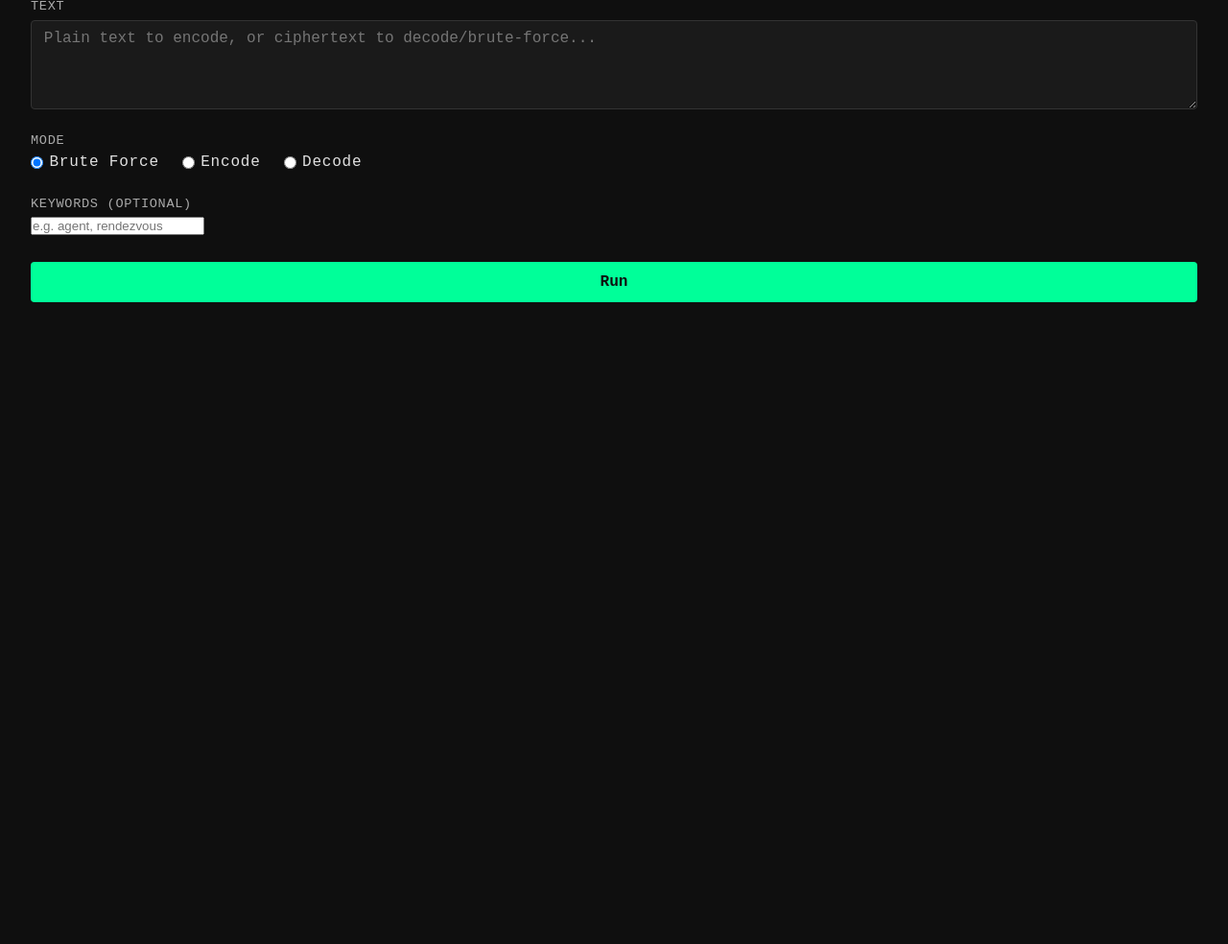
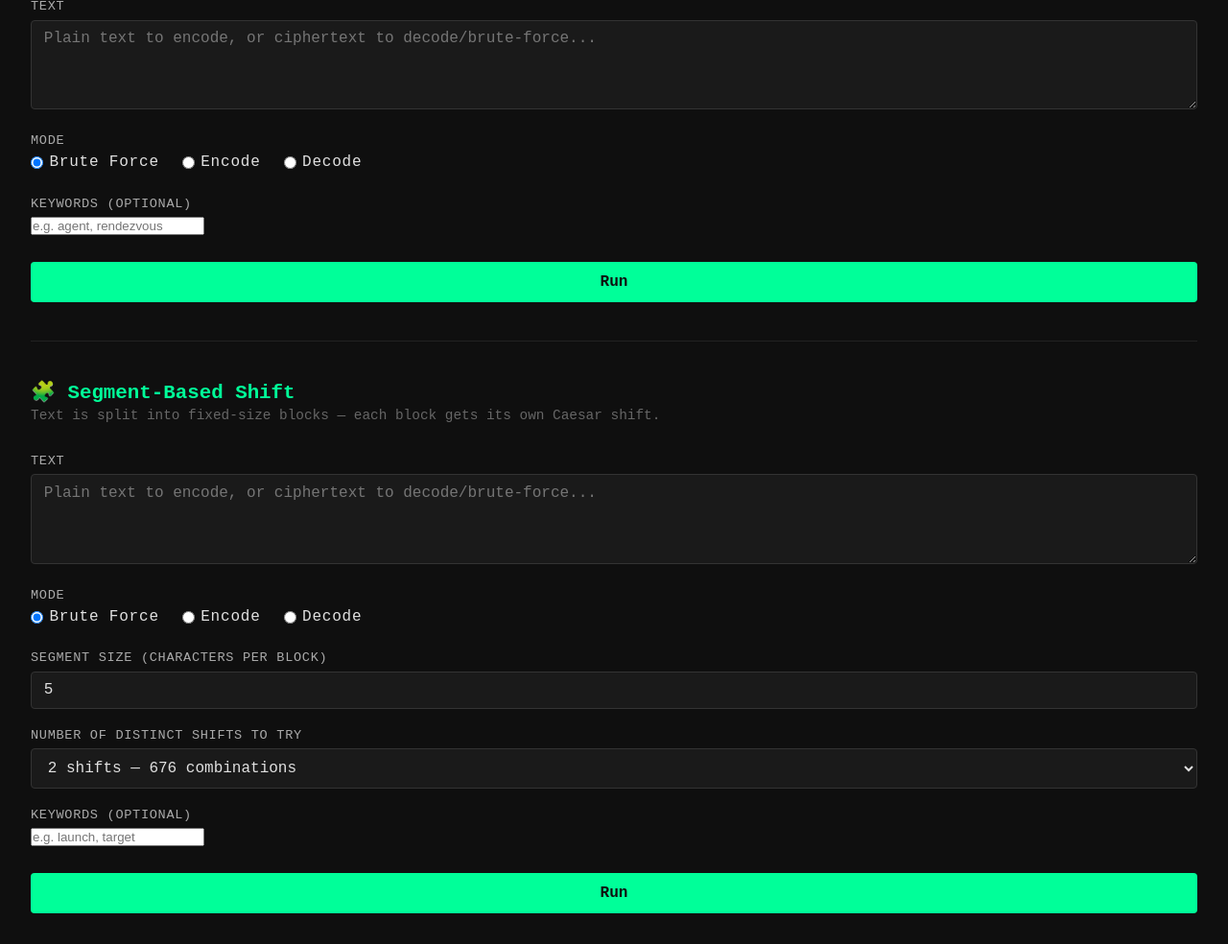
Before and after one commit to rookie17/CipherX, a Flask app: page / in a window 1280 px wide. Shown: the part 1128-2112 px from the top of the page at 96% size. Before the commit the page ends 1443 px from the top, so only its background shows below. Run offline with Flask 3, Linux system fonts and the light colour scheme.

Commit message:
Phase 6 — Segment-Based Shift Decoder

```diff
--- a/app.py
+++ b/app.py
@@ -6,6 +6,7 @@ from flask import Flask, render_template, request
 from engine.caesar import caesar_encode, caesar_decode
 from engine.analyzer import brute_force_caesar
 from engine.progressive import brute_force_progressive, progressive_encode, progressive_decode
+from engine.segment import segment_encode, segment_decode, brute_force_segment, estimate_brute_force_size
 
 app = Flask(__name__)
 
@@ -111,6 +112,64 @@ def progressive():
                            prog_results=prog_results, prog_original=text,
                            prog_keywords=raw_kws)
 
+@app.route('/segment', methods=['POST'])
+def segment():
+    text = request.form.get('seg_text', '')
+    mode = request.form.get('seg_mode', 'brute')  # 'encode', 'decode', 'brute'
+
+    if not text.strip():
+        return render_template('index.html', result=None,
+                               error="Please enter some text.", seg_results=None)
+
+    # Parse segment size — shared across all modes
+    try:
+        seg_size = int(request.form.get('seg_size', 5))
+        if seg_size < 1:
+            raise ValueError
+    except ValueError:
+        return render_template('index.html', result=None,
+                               error="Segment size must be a positive whole number.", seg_results=None)
+
+    # ── Known-key encode / decode ──
+    if mode in ('encode', 'decode'):
+        raw_shifts = request.form.get('seg_shifts', '3,7')
+        try:
+            shifts = [int(s.strip()) for s in raw_shifts.split(',') if s.strip()]
+            if not shifts or any(not (0 <= s <= 25) for s in shifts):
+                raise ValueError
+        except ValueError:
+            return render_template('index.html', result=None,
+                                   error="Shifts must be comma-separated numbers between 0 and 25.", seg_results=None)
+
+        if mode == 'encode':
+            seg_result = segment_encode(text, seg_size, shifts)
+        else:
+            seg_result = segment_decode(text, seg_size, shifts)
+
+        return render_template('index.html', result=None, error=None,
+                               seg_result=seg_result, seg_mode=mode,
+                               seg_size=seg_size, seg_shifts=raw_shifts)
+
+    # ── Brute force ──
+    try:
+        num_shifts = int(request.form.get('num_shifts', 2))
+        if not (1 <= num_shifts <= 3):
+            raise ValueError
+    except ValueError:
+        return render_template('index.html', result=None,
+                               error="Number of shifts must be 1, 2, or 3 for brute force.", seg_results=None)
+
+    raw_kws  = request.form.get('seg_keywords', '')
+    keywords = [kw.strip() for kw in raw_kws.split(',') if kw.strip()]
+
+    total_candidates = estimate_brute_force_size(num_shifts)
+    seg_results      = brute_force_segment(text, seg_size, num_shifts, keywords)
+
+    return render_template('index.html', result=None, error=None,
+                           seg_results=seg_results, seg_original=text,
+                           seg_keywords=raw_kws, seg_size=seg_size,
+                           total_candidates=total_candidates)
+
 if __name__ == '__main__':
     # debug=True auto-reloads the server when you save a file — very handy during development
     app.run(debug=True)
--- a/templates/index.html
+++ b/templates/index.html
@@ -216,5 +216,127 @@
   updateFields(); // Run once on load to set correct initial state
 </script>
 
+<!-- ─── SEGMENT SHIFT SECTION ─── -->
+<hr class="divider" />
+
+<h2 class="section-title">🧩 Segment-Based Shift</h2>
+<p class="subtitle">Text is split into fixed-size blocks — each block gets its own Caesar shift.</p>
+
+<form action="/segment" method="POST">
+
+  <div class="field">
+    <label for="seg_text">Text</label>
+    <textarea name="seg_text" id="seg_text" rows="4"
+              placeholder="Plain text to encode, or ciphertext to decode/brute-force...">
+      {{- seg_original if seg_original else '' -}}
+    </textarea>
+  </div>
+
+  <div class="field">
+    <label>Mode</label>
+    <div class="radio-group">
+      <label><input type="radio" name="seg_mode" value="brute"  checked /> Brute Force</label>
+      <label><input type="radio" name="seg_mode" value="encode" /> Encode</label>
+      <label><input type="radio" name="seg_mode" value="decode" /> Decode</label>
+    </div>
+  </div>
+
+  <div class="field">
+    <label for="seg_size">Segment Size (characters per block)</label>
+    <input type="number" name="seg_size" id="seg_size" min="1" max="100" value="5" />
+  </div>
+
+  <!-- Known-key fields -->
+  <div id="seg-key-fields">
+    <div class="field">
+      <label for="seg_shifts">Shifts (comma-separated, one per segment)</label>
+      <input type="text" name="seg_shifts" id="seg_shifts"
+             placeholder="e.g. 3, 7, 12"
+             value="{{ seg_shifts if seg_shifts else '3,7' }}" />
+      <span class="hint">Cycles if there are more segments than shifts supplied</span>
+    </div>
+  </div>
+
+  <!-- Brute force fields -->
+  <div id="seg-brute-fields">
+    <div class="field">
+      <label for="num_shifts">Number of Distinct Shifts to Try</label>
+      <select name="num_shifts" id="num_shifts">
+        <option value="1">1 shift — 26 combinations</option>
+        <option value="2" selected>2 shifts — 676 combinations</option>
+        <option value="3">3 shifts — 17,576 combinations (slow)</option>
+      </select>
+    </div>
+    <div class="field">
+      <label for="seg_keywords">Keywords (optional)</label>
+      <input type="text" name="seg_keywords" id="seg_keywords"
+             placeholder="e.g. launch, target"
+             value="{{ seg_keywords if seg_keywords else '' }}" />
+    </div>
+  </div>
+
+  <button type="submit">Run</button>
+</form>
+
+<!-- Warning + candidate count -->
+{% if total_candidates %}
+<p class="hint" style="margin-top:0.75rem;">
+  Searched {{ "{:,}".format(total_candidates) }} combinations.
+</p>
+{% endif %}
+
+<!-- Known-key result -->
+{% if seg_result %}
+<div class="result-box">
+  <h2>Result</h2>
+  <p class="meta">
+    {{ seg_mode | capitalize }} · Segment size {{ seg_size }} · Shifts [{{ seg_shifts }}]
+  </p>
+  <div class="result-text">{{ seg_result }}</div>
+</div>
+{% endif %}
+
+<!-- Brute force results table -->
+{% if seg_results %}
+<div class="brute-results">
+  <h3>Top Results <span class="meta">(top 10 ranked best → worst)</span></h3>
+  <table>
+    <thead>
+      <tr>
+        <th>Rank</th>
+        <th>Shifts</th>
+        <th>Score</th>
+        <th>Decoded Text</th>
+      </tr>
+    </thead>
+    <tbody>
+      {% for item in seg_results %}
+      <tr class="{{ 'top-result' if loop.index == 1 else '' }}">
+        <td>{{ loop.index }}</td>
+        <td>{{ item.shifts | join(', ') }}</td>
+        <td>{{ item.score }}</td>
+        <td class="decoded-cell">{{ item.decoded }}</td>
+      </tr>
+      {% endfor %}
+    </tbody>
+  </table>
+</div>
+{% endif %}
+
+<script>
+  const segRadios    = document.querySelectorAll('input[name="seg_mode"]');
+  const segKeyFields = document.getElementById('seg-key-fields');
+  const segBruteFields = document.getElementById('seg-brute-fields');
+
+  function updateSegFields() {
+    const mode = document.querySelector('input[name="seg_mode"]:checked').value;
+    segKeyFields.style.display   = (mode === 'brute') ? 'none'  : 'block';
+    segBruteFields.style.display = (mode === 'brute') ? 'block' : 'none';
+  }
+
+  segRadios.forEach(r => r.addEventListener('change', updateSegFields));
+  updateSegFields();
+</script>
+
 </body>
 </html>
```
Also changed, not shown: engine/segment.py (+117 -0 lines).
